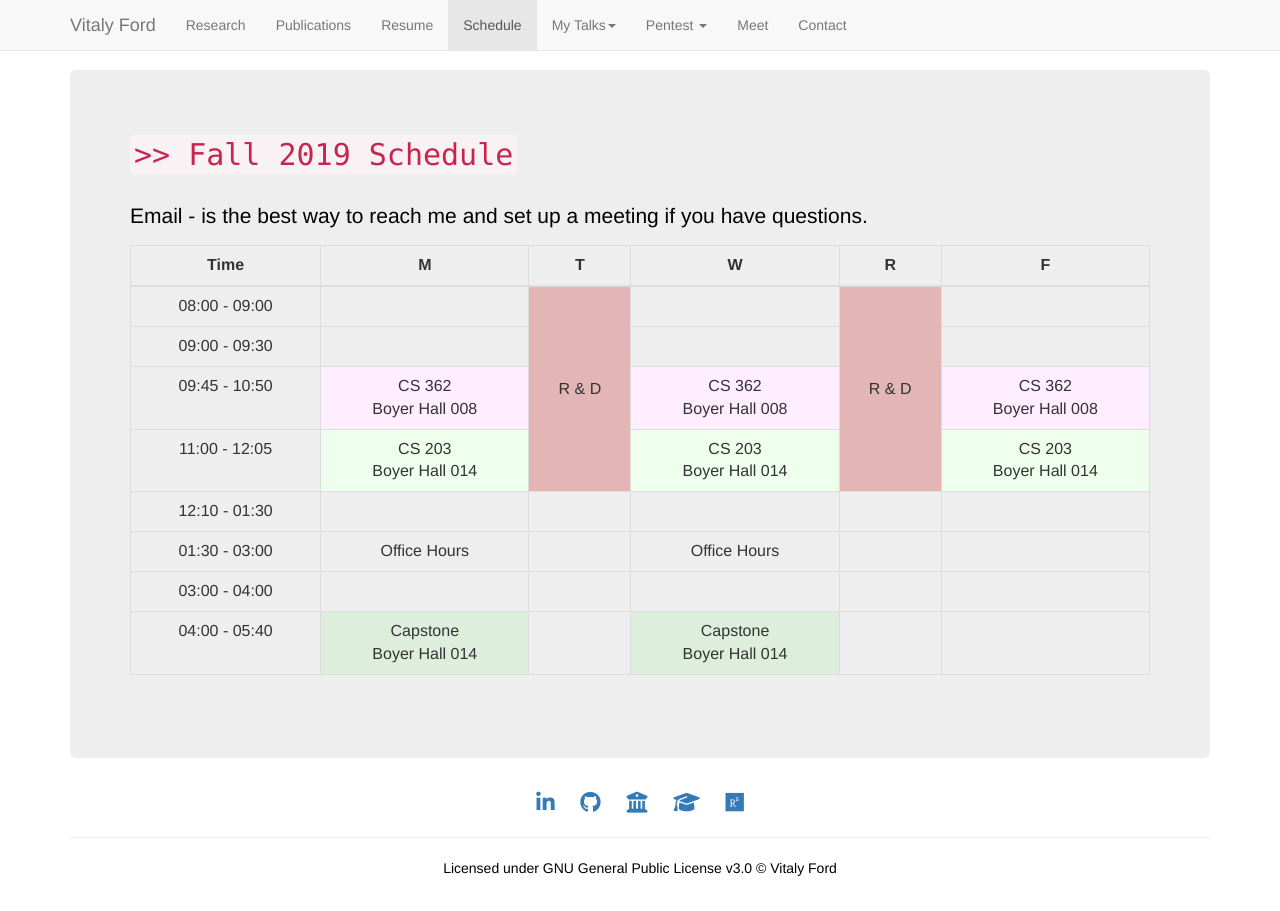
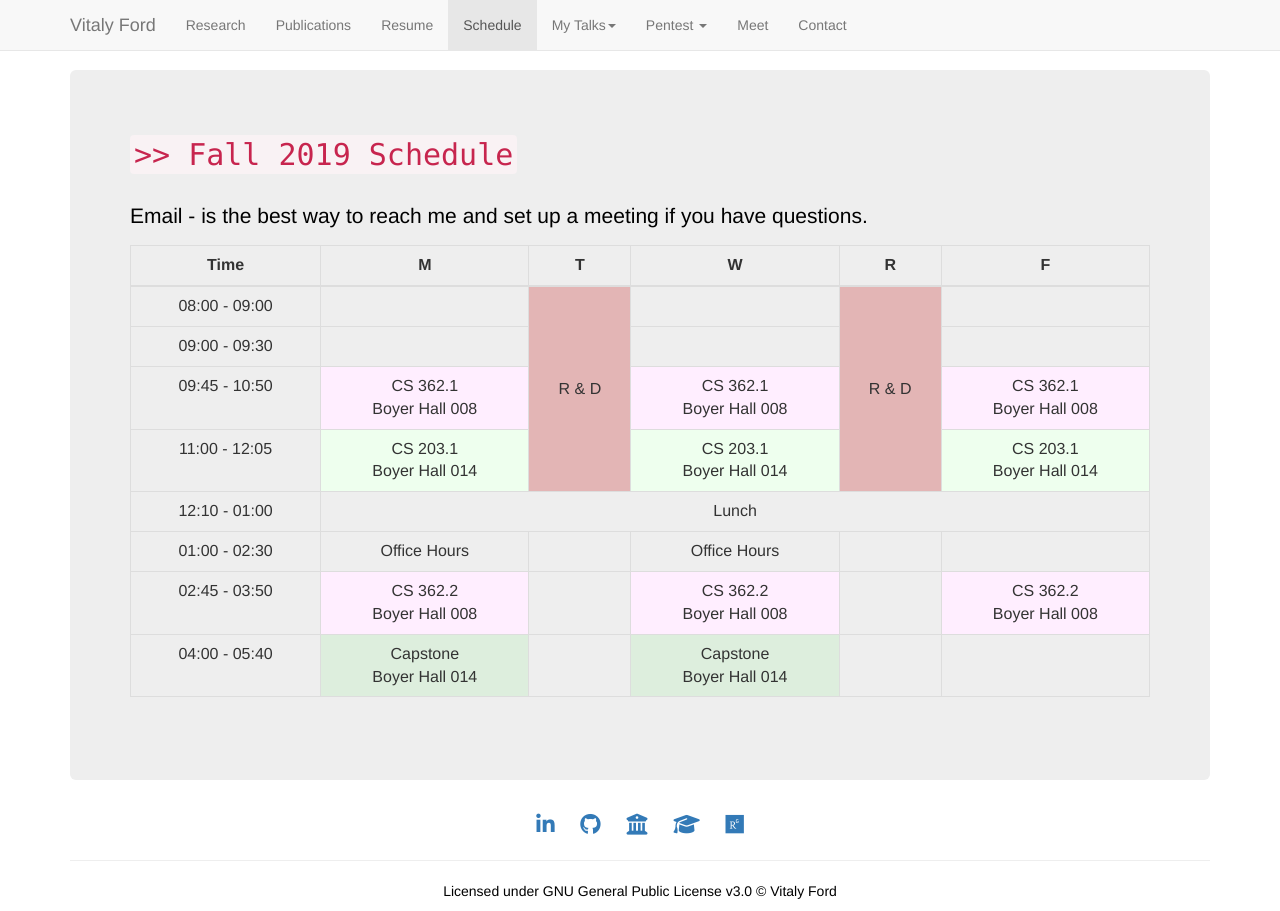
Before and after one commit to vitalyford/vitalyford.github.io, a Jekyll site: the page built from schedule.html, in a window 1280 px wide. Built offline with Jekyll 4.4.1, drawn with Linux system fonts in a browser that asks for light colours; nearby versions of some CDN libraries.

Commit message:
Add CS362.2 to the schedule

```diff
--- a/schedule.html
+++ b/schedule.html
@@ -34,26 +34,22 @@
             </tr>
             <tr>
                 <th>09:45 - 10:50</th>
-                <td class="custom-table course1">CS 362<br>Boyer Hall 008</td>
-                <td class="custom-table course1">CS 362<br>Boyer Hall 008</td>
-                <td class="custom-table course1">CS 362<br>Boyer Hall 008</td>
+                <td class="custom-table course1">CS 362.1<br>Boyer Hall 008</td>
+                <td class="custom-table course1">CS 362.1<br>Boyer Hall 008</td>
+                <td class="custom-table course1">CS 362.1<br>Boyer Hall 008</td>
             </tr>
             <tr>
                 <th>11:00 - 12:05</th>
-                <td class="custom-table course2">CS 203<br>Boyer Hall 014</td>
-                <td class="custom-table course2">CS 203<br>Boyer Hall 014</td>
-                <td class="custom-table course2">CS 203<br>Boyer Hall 014</td>
+                <td class="custom-table course2">CS 203.1<br>Boyer Hall 014</td>
+                <td class="custom-table course2">CS 203.1<br>Boyer Hall 014</td>
+                <td class="custom-table course2">CS 203.1<br>Boyer Hall 014</td>
             </tr>
             <tr>
-                <th>12:10 - 01:30</th>
-                <td></td>
-                <td></td>
-                <td></td>
-                <td></td>
-                <td></td>
+                <th>12:10 - 01:00</th>
+                <td colspan="5" class="custom-table">Lunch</td>
             </tr>
             <tr>
-                <th>01:30 - 03:00</th>
+                <th>01:00 - 02:30</th>
                 <td class="custom-table">Office Hours</td>
                 <td></td>
                 <td class="custom-table">Office Hours</td>
@@ -61,12 +57,12 @@
                 <td></td>
             </tr>
             <tr>
-                <th>03:00 - 04:00</th>
+                <th>02:45 - 03:50</th>
+                <td class="custom-table course1">CS 362.2<br>Boyer Hall 008</td>
                 <td></td>
+                <td class="custom-table course1">CS 362.2<br>Boyer Hall 008</td>
                 <td></td>
-                <td></td>
-                <td></td>
-                <td></td>
+                <td class="custom-table course1">CS 362.2<br>Boyer Hall 008</td>
             </tr>
             <tr>
                 <th>04:00 - 05:40</th>
```
